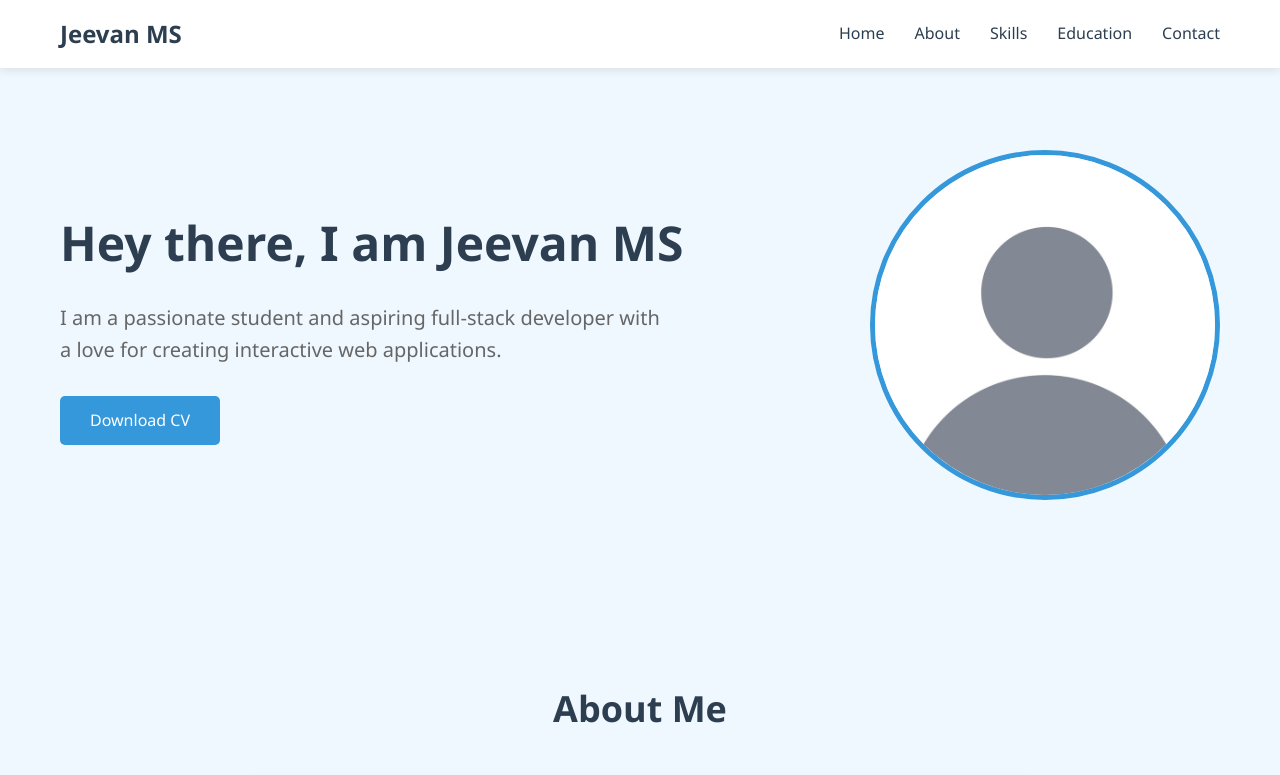
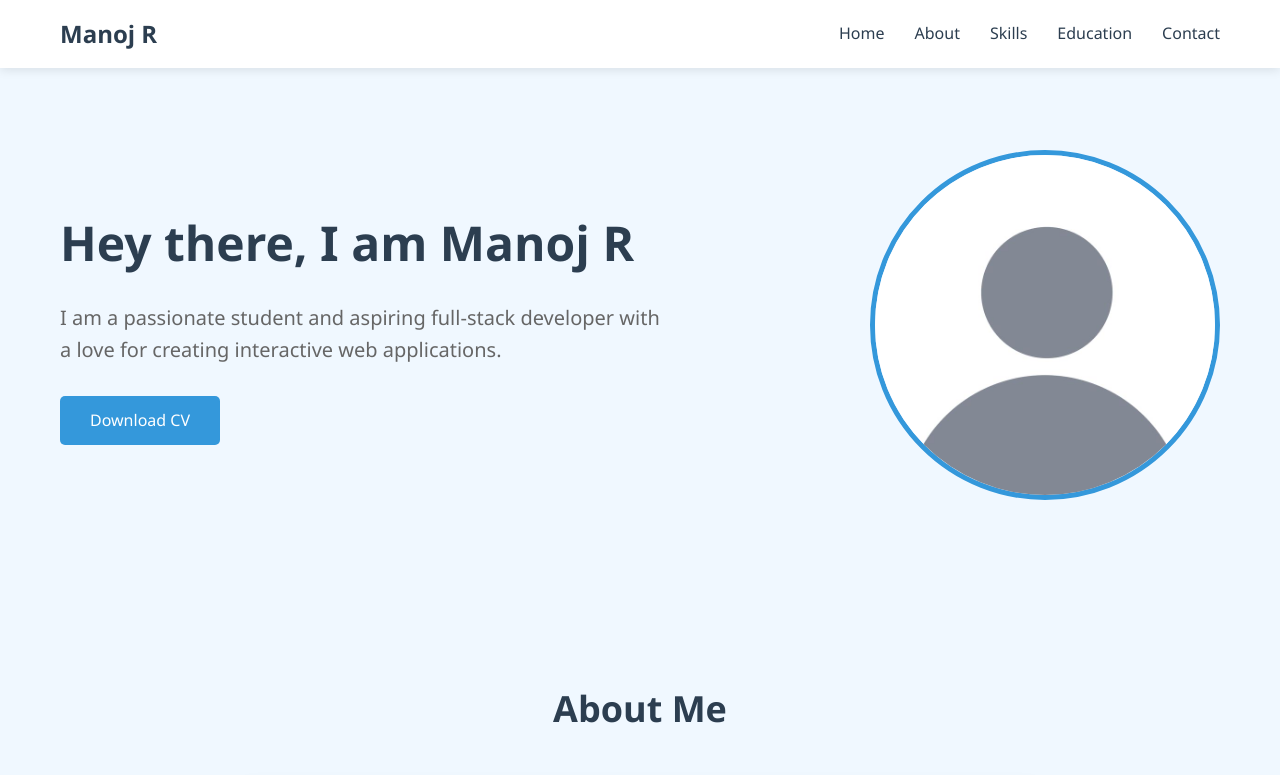
Before and after one commit to manojsonofgeetha-a11y/assignment, a plain HTML site: page portfolio-1/index.html in a window 1280 px wide. Shown: the top 775 px of the page. Drawn offline with Linux system fonts and the light colour scheme.

Commit message:
Update index.html

```diff
--- a/portfolio-1/index.html
+++ b/portfolio-1/index.html
@@ -193,7 +193,7 @@
 
 <header>
     <nav>
-        <div class="logo">Jeevan MS</div>
+        <div class="logo">Manoj R</div>
         <ul class="nav-links">
             <li><a href="#home">Home</a></li>
             <li><a href="#about">About</a></li>
@@ -206,7 +206,7 @@
 
 <section id="home" class="hero">
     <div class="hero-content">
-        <h1>Hey there, I am Jeevan MS</h1>
+        <h1>Hey there, I am Manoj R</h1>
         <p>I am a passionate student and aspiring full-stack developer with a love for creating interactive web applications.</p>
         <a href="#" class="btn">Download CV</a>
     </div>
@@ -240,8 +240,9 @@
 </section>
 
 <footer>
-    <p>&copy; 2024 Jeevan MS Portfolio. All rights reserved.</p>
+    <p>&copy; 2024 Manoj R Portfolio. All rights reserved.</p>
 </footer>
 
 </body>
+
 </html>
```
